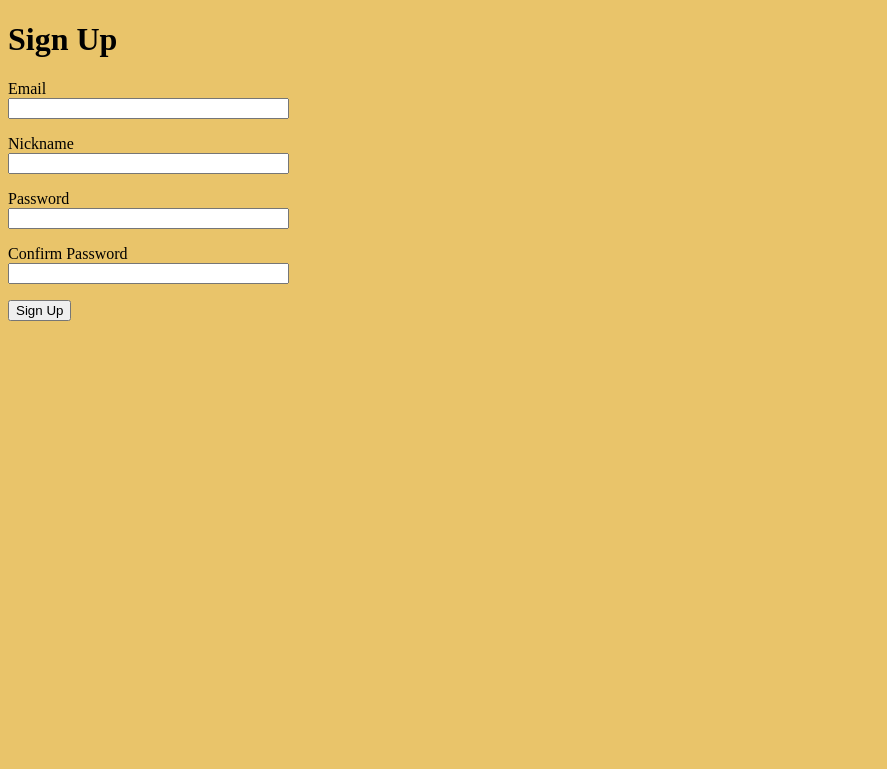
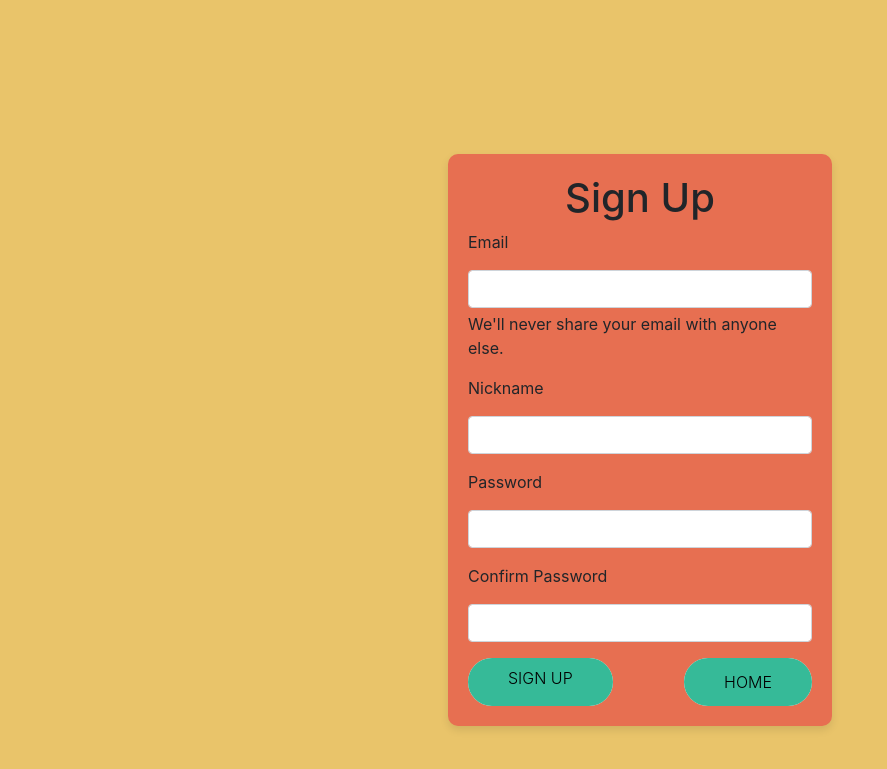
Before and after one commit to Mogurkazan/My-blog, a Flask app: page /signup in a window 1280 px wide. Shown: the top 769 px of the page, without its empty margins (0-887 px from the left). Run offline with Flask 3, Linux system fonts and the light colour scheme; some libraries are stand-ins or nearby versions.

Commit message:
signup and login styles

```diff
--- a/app/static/css/styles.css
+++ b/app/static/css/styles.css
@@ -43,6 +43,7 @@
  transform: scaleX(1.4) scaleY(1.5);
  opacity: 0;
 }
+/*General*/
 body {
     background-color: #E9C46A;
 }
@@ -115,3 +116,81 @@ a {
  transform: scaleX(1.4) scaleY(1.5);
  opacity: 0;
 }
+/*Login*/
+.login-box {
+    width: 30%;
+    margin: auto;
+    position: absolute;
+    top: 50%;
+    left: 50%;
+    transform: translate(-50%, -50%);
+    background-color: #E76F51;
+    padding: 20px;
+    border-radius: 10px;
+    box-shadow: 0 4px 8px rgba(0,0,0,0.1);
+}
+
+.button-form {
+    position: relative;
+    font-size: 16px;
+    text-transform: uppercase;
+    text-decoration: none;
+    padding: 0.5em 2.5em;
+    display: inline-flex; /* Cambia inline-block a inline-flex */
+    justify-content: center; /* Centra horizontalmente */
+    align-items: center; /* Centra verticalmente */
+    border-radius: 6em;
+    transition: all .2s;
+    border: none;
+    font-family: inherit;
+    font-weight: 300;
+    color: black;
+    background-color: #36BA98;
+}
+
+
+.button-form:hover {
+    transform: translateY(-3px);
+    box-shadow: 0 10px 20px rgba(0, 0, 0, 0.2);
+   }
+
+.button-form:active {
+    transform: translateY(-1px);
+    box-shadow: 0 5px 10px rgba(0, 0, 0, 0.2);
+   }
+
+.button-form::after {
+    content: "";
+    display: inline-block;
+    height: 100%;
+    width: 100%;
+    border-radius: 100px;
+    position: absolute;
+    top: 0;
+    left: 0;
+    z-index: -1;
+    transition: all .4s;
+   }
+
+.button-form::after {
+    background-color: #fff;
+   }
+
+.button-form:hover::after {
+    transform: scaleX(1.4) scaleY(1.6);
+    opacity: 0;
+   }
+/*signup*/
+.signup-box {
+    width: 30%;
+    margin: auto;
+    position: absolute;
+    top: 50%;
+    left: 50%;
+    transform: translate(-50%, -50%);
+    background-color: #E76F51;
+    padding: 20px;
+    margin-top: 40px;
+    border-radius: 10px;
+    box-shadow: 0 4px 8px rgba(0,0,0,0.1);
+}
--- a/app/templates/signup.html
+++ b/app/templates/signup.html
@@ -3,30 +3,40 @@
 <head>
     <meta charset="UTF-8">
     <meta name="viewport" content="width=device-width, initial-scale=1.0">
+    <title>Sign Up</title>
+    <link href="https://stackpath.bootstrapcdn.com/bootstrap/4.3.1/css/bootstrap.min.css" rel="stylesheet">
     <link rel="stylesheet" href="{{ url_for('static', filename='css/styles.css') }}">
-    <title>Sign Up</title>
 </head>
 <body>
-    <h1>Sign Up</h1>
-    <form method="POST" action="">
-        {{ form.hidden_tag() }}
-        <p>
-            {{ form.email.label }}<br>
-            {{ form.email(size=32) }}
-        </p>
-        <p>
-            {{ form.nickname.label }}<br>
-            {{ form.nickname(size=32) }}
-        </p>
-        <p>
-            {{ form.password.label }}<br>
-            {{ form.password(size=32) }}
-        </p>
-        <p>
-            {{ form.confirm_password.label }}<br>
-            {{ form.confirm_password(size=32) }}
-        </p>
-        <p>{{ form.submit() }}</p>
-    </form>
+    <div class="signup-box">
+        <h1 class="text-center">Sign Up</h1>
+        <form method="POST" action="">
+            {{ form.hidden_tag() }}
+            <div class="mb-3">
+                <label for="email" class="form-label">{{ form.email.label }}</label>
+                {{ form.email(class_="form-control", id="email", aria_describedby="emailHelp", size=32) }}
+                <div id="emailHelp" class="form-text">We'll never share your email with anyone else.</div>
+            </div>
+            <div class="mb-3">
+                <label for="nickname" class="form-label">{{ form.nickname.label }}</label>
+                {{ form.nickname(class_="form-control", id="nickname", size=32) }}
+            </div>
+            <div class="mb-3">
+                <label for="password" class="form-label">{{ form.password.label }}</label>
+                {{ form.password(class_="form-control", id="password", size=32) }}
+            </div>
+            <div class="mb-3">
+                <label for="confirm_password" class="form-label">{{ form.confirm_password.label }}</label>
+                {{ form.confirm_password(class_="form-control", id="confirm_password", size=32) }}
+            </div>
+            <div class="d-flex justify-content-between">
+                <button type="submit" class="button-form btn">{{ form.submit.label }}</button>
+                <a href="/" class="button-form btn">Home</a>
+            </div>
+        </form>
+    </div>
+    <!-- Incluye Bootstrap JS -->
+    <script src="https://code.jquery.com/jquery-3.3.1.slim.min.js"></script>
+    <script src="https://stackpath.bootstrapcdn.com/bootstrap/4.3.1/js/bootstrap.min.js"></script>
 </body>
 </html>
```
Also changed, not shown: app/templates/login.html (+23 -13 lines).
